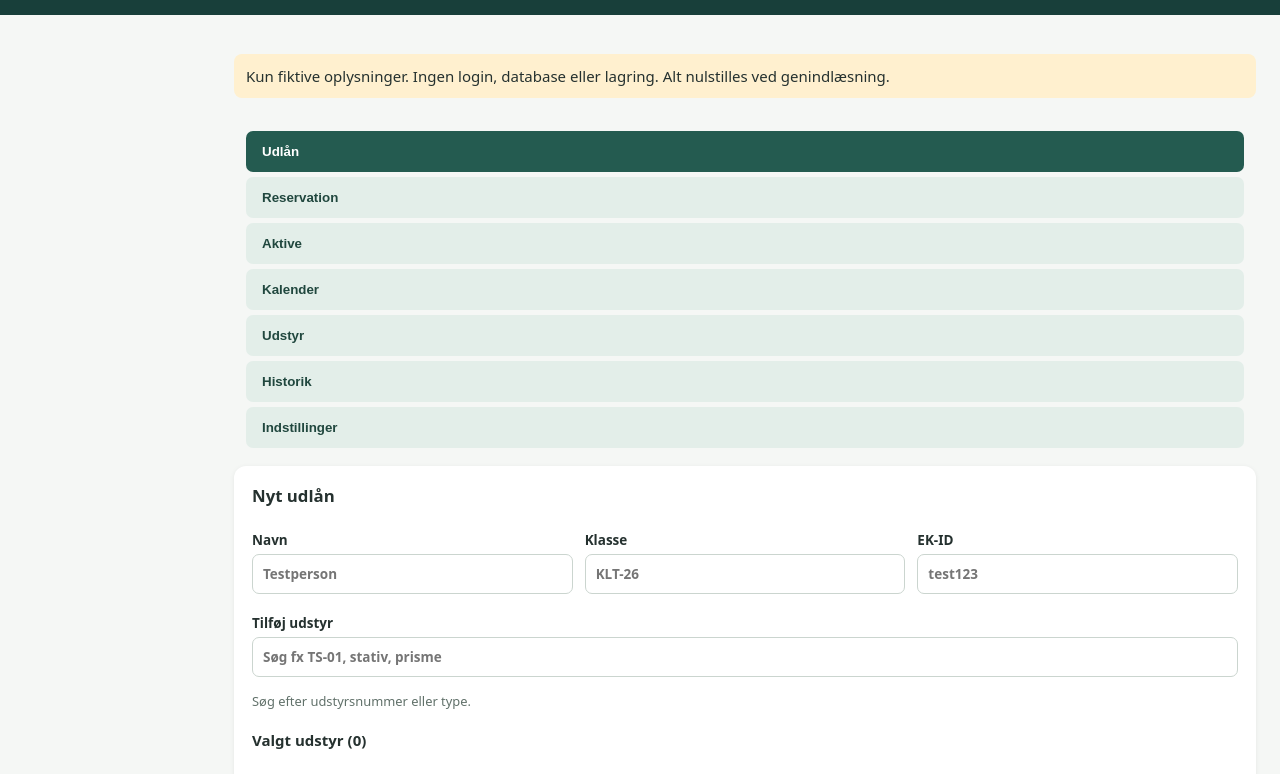
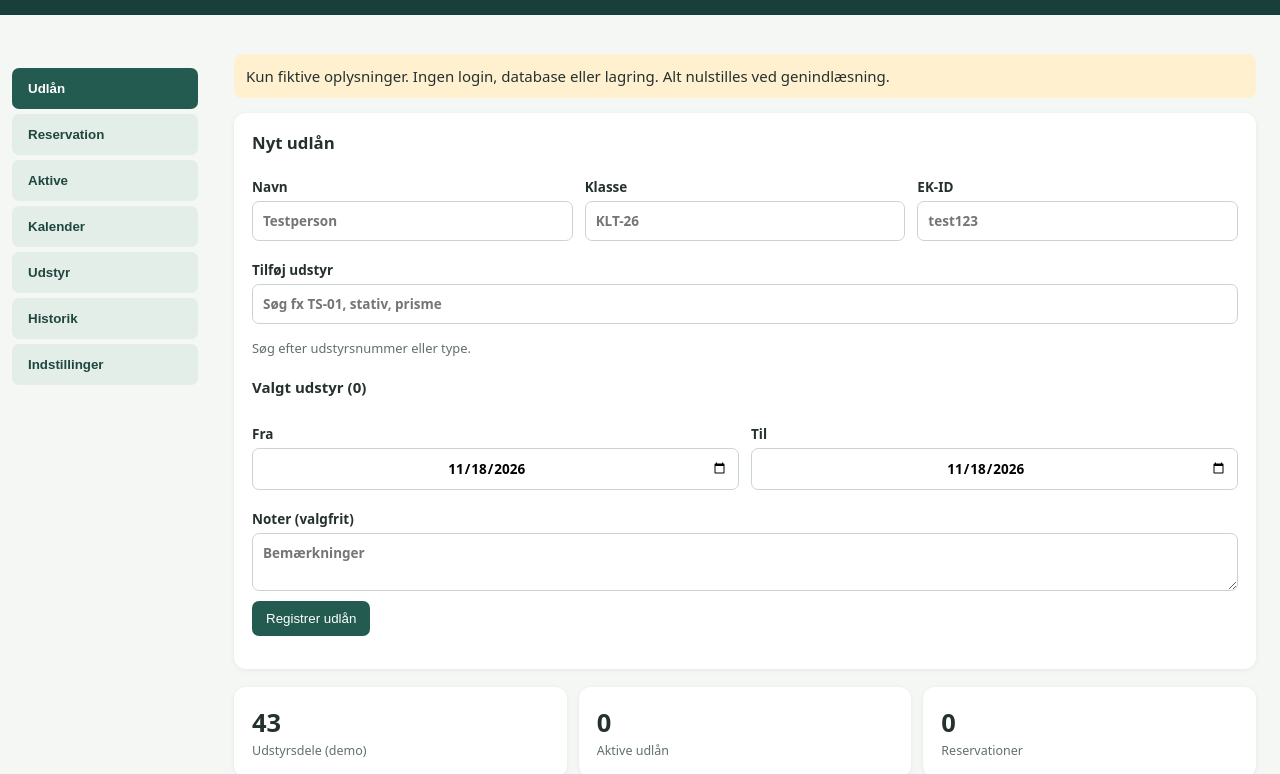
Before and after one commit to vnaru42/EK-instrumentbooking-web, a plain HTML site: page index.html in a window 1280 px wide. Shown: the part 50-824 px from the top of the page. Drawn offline with Linux system fonts and the light colour scheme.

Commit message:
Fix desktop sidebar positioning

```diff
--- a/style.css
+++ b/style.css
@@ -96,3 +96,10 @@ main{width:100%;min-width:0;max-width:1050px}
 .settings-actions{display:flex;gap:3px;flex-wrap:wrap;justify-content:flex-end}
 .settings-actions button{margin:2px}
 .edit-equipment{width:100%}
+
+@media(min-width:850px){
+ #app{display:block}
+ #app>main{max-width:none;margin:0 0 0 210px;width:calc(100% - 210px);padding:24px}
+ .main-nav{position:fixed;top:100px;left:0;width:210px;display:flex;flex-direction:column;padding:18px 12px;gap:5px;margin:0;height:auto;z-index:10}
+ .main-nav button{text-align:left}
+}
```
